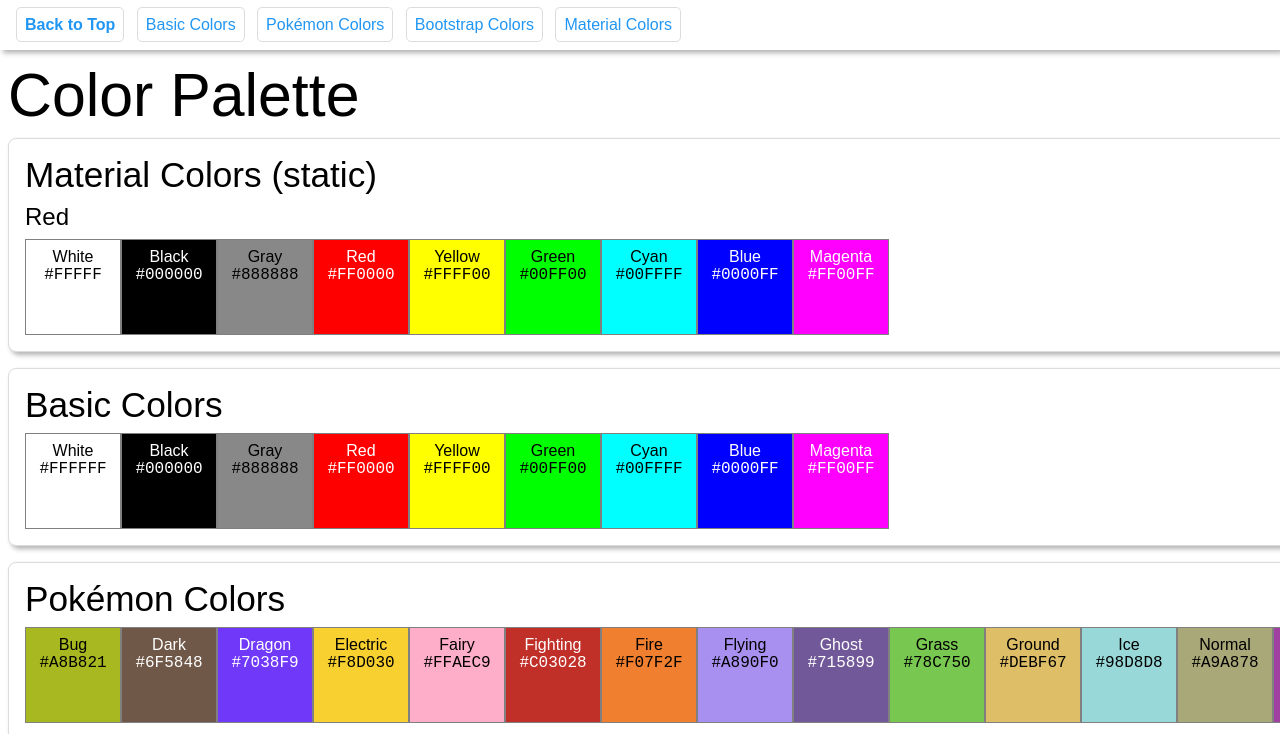
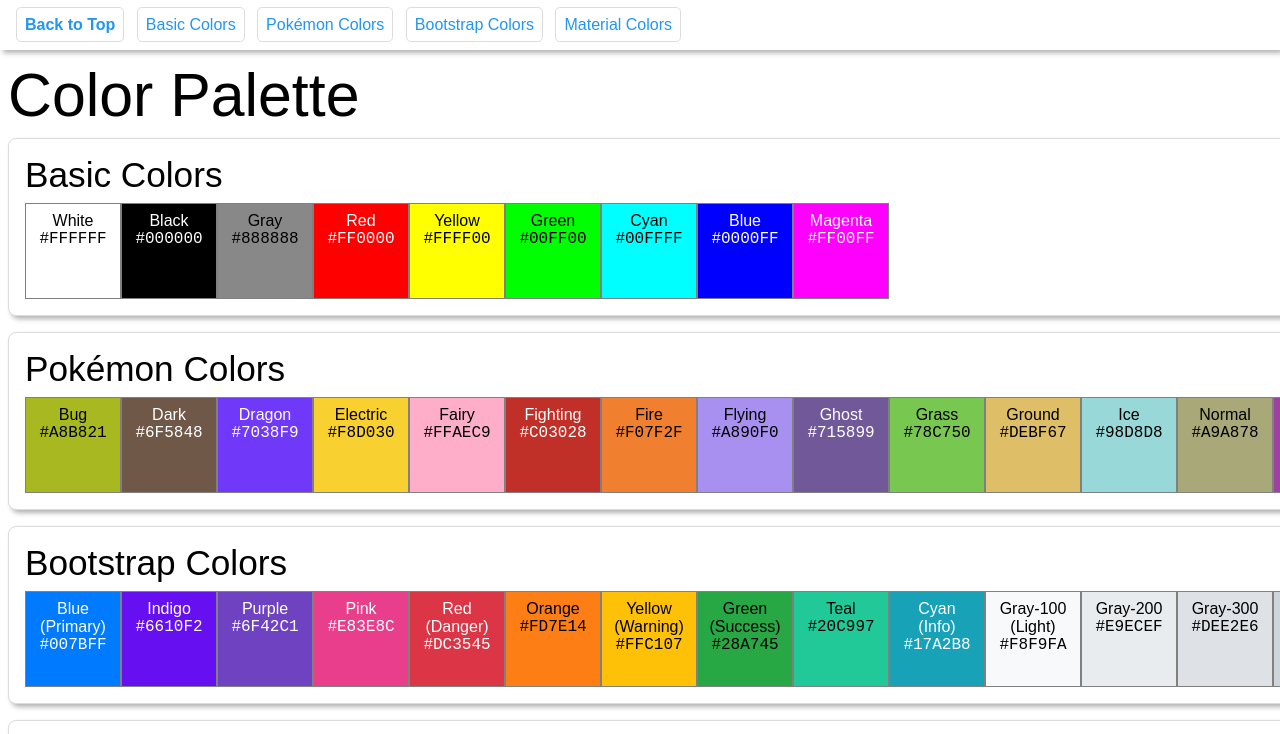
Before and after one commit to davinaleong/proj-color-palette, a website: page index.html in a window 1280 px wide. Shown: the top 734 px of the page. Drawn offline with Linux system fonts and the light colour scheme; a web font is replaced by a local one.

```diff
--- a/index.html
+++ b/index.html
@@ -22,52 +22,6 @@
         <main class="cell-main">
             <h1>Color Palette</h1>
 
-            <section class="palette-set">
-                <h2 class="palette-title">Material Colors (static)</h2>
-
-                <div>
-                    <h3 class="swatches-title">Red</h3>
-
-                    <div class="palette-swatches">
-                        <div class="palette-swatch" style="color: #000000; background-color: #FFFFFF">
-                            <p class="swatch-name">White</p>
-                            <p class="swatch-value">#FFFFF</p>
-                        </div>
-                        <div class="palette-swatch" style="color: #FFFFFF; background-color: #000000">
-                            <p class="swatch-name">Black</p>
-                            <p class="swatch-value">#000000</p>
-                        </div>
-                        <div class="palette-swatch" style="color: #000000; background-color: #888888">
-                            <p class="swatch-name">Gray</p>
-                            <p class="swatch-value">#888888</p>
-                        </div>
-                        <div class="palette-swatch" style="color: #FFFFFF; background-color: #FF0000">
-                            <p class="swatch-name">Red</p>
-                            <p class="swatch-value">#FF0000</p>
-                        </div>
-                        <div class="palette-swatch" style="color: #000000; background-color: #FFFF00">
-                            <p class="swatch-name">Yellow</p>
-                            <p class="swatch-value">#FFFF00</p>
-                        </div>
-                        <div class="palette-swatch" style="color: #000000; background-color: #00FF00">
-                            <p class="swatch-name">Green</p>
-                            <p class="swatch-value">#00FF00</p>
-                        </div>
-                        <div class="palette-swatch" style="color: #000000; background-color: #00FFFF">
-                            <p class="swatch-name">Cyan</p>
-                            <p class="swatch-value">#00FFFF</p>
-                        </div>
-                        <div class="palette-swatch" style="color: #FFFFFF; background-color: #0000FF">
-                            <p class="swatch-name">Blue</p>
-                            <p class="swatch-value">#0000FF</p>
-                        </div>
-                        <div class="palette-swatch" style="color: #FFFFFF; background-color: #FF00FF">
-                            <p class="swatch-name">Magenta</p>
-                            <p class="swatch-value">#FF00FF</p>
-                        </div>
-                    </div>
-                </div>
-            </section>
         </main>
     </div>
 
--- a/scripts/main.js
+++ b/scripts/main.js
@@ -53,8 +53,6 @@
                         '\t<p class="swatch-value">' + swatch.value + '</p>' +
                         '</div>';
                     });
-                    console.log('#set-' + name.kebab + '-' + nameLower + '-swatches');
-                    console.log(swatches);
                     $('#set-' + name.kebab + '-' + nameLower + '-swatches').append(swatches);
 
                 });
--- a/styles/main.css
+++ b/styles/main.css
@@ -170,6 +170,7 @@
 }
 
 .swatches-title {
+    margin-top: 1rem;
     font-size: 1.5rem;
 }
 
```
